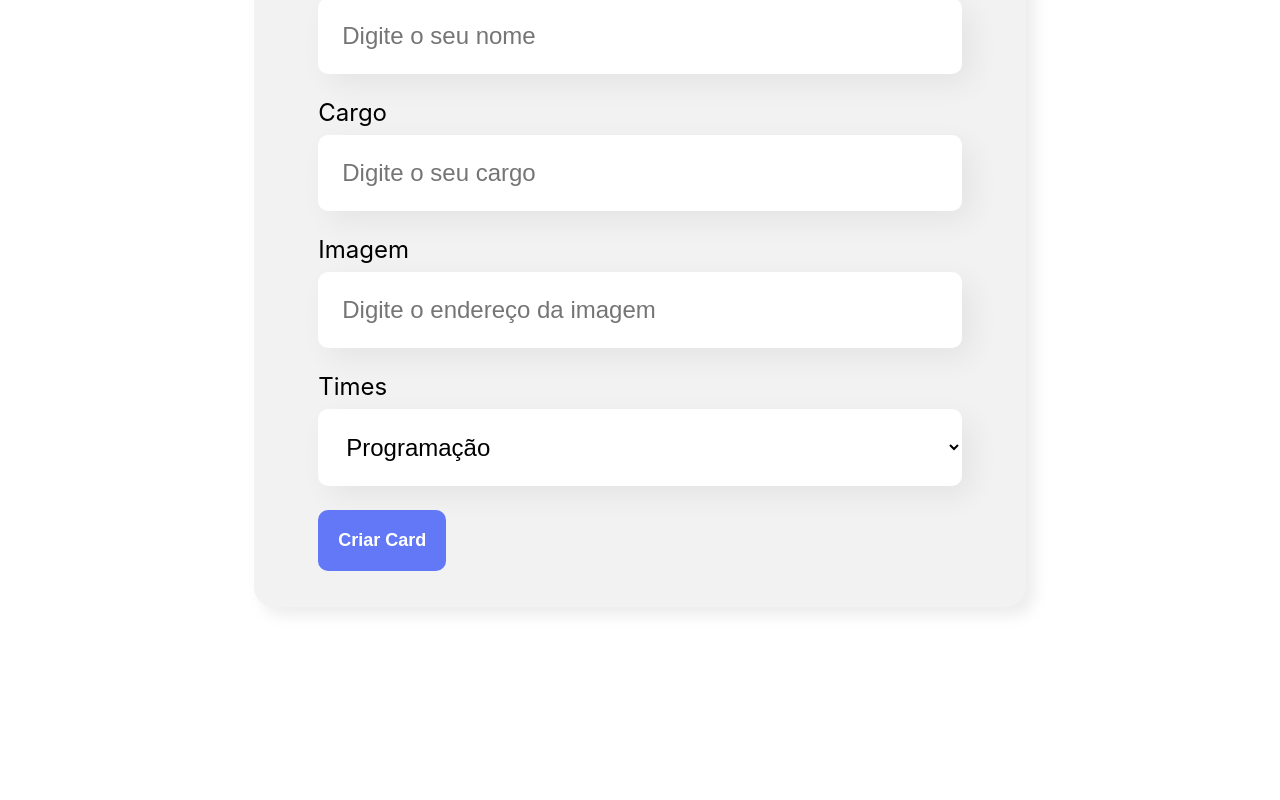
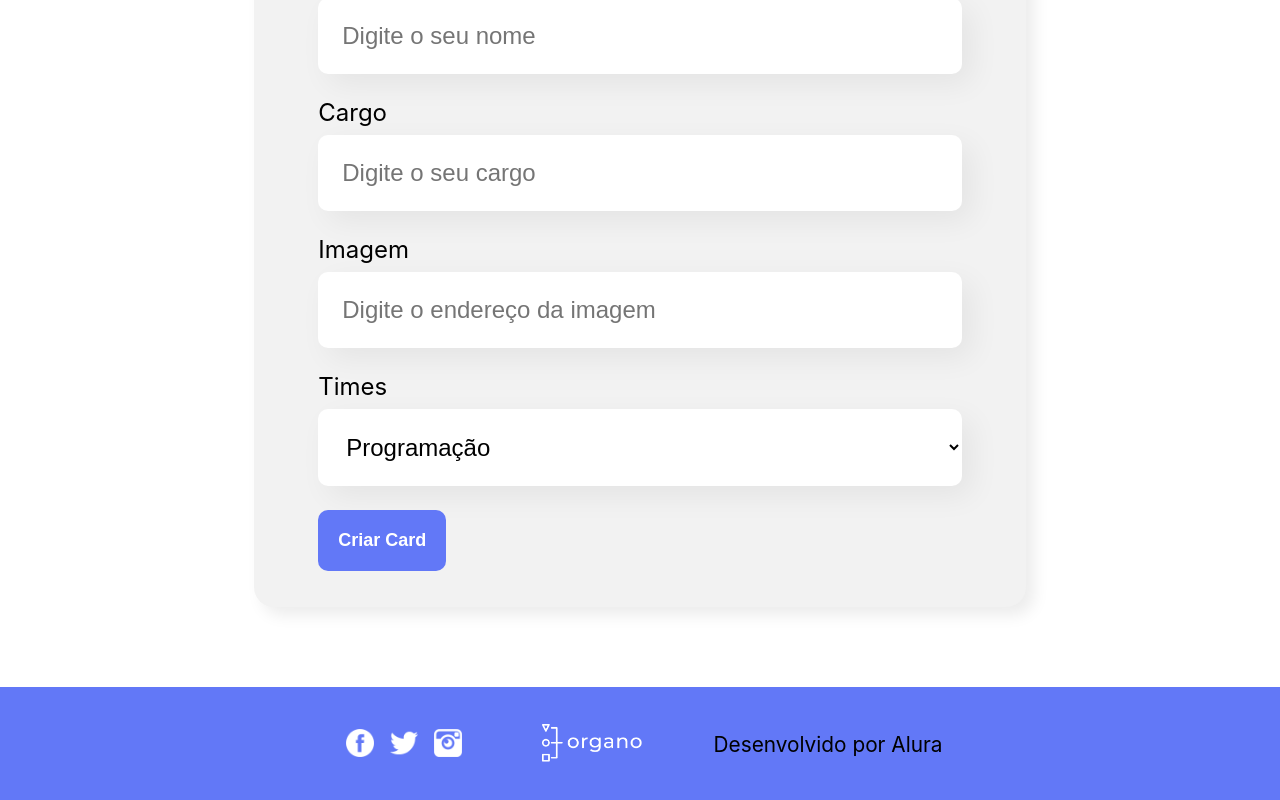
Before and after one commit to Matheus-Pombeiro/organo, a React (Create React App) app: page / in a window 1280 px wide. Shown: the part 729-1529 px from the top of the page. Before the commit the page ends 1416 px from the top, so only its background shows below. Built offline with nearby package versions, Linux system fonts and the light colour scheme.

Commit message:
ADD: footer component

```diff
--- a/src/App.js
+++ b/src/App.js
@@ -2,6 +2,7 @@ import { useState } from 'react';
 import Banner from './components/banner';
 import Formulario from './components/Formulario';
 import Time from './components/Time';
+import Rodape from './components/Rodape';
 
 function App() {
   const times = [
@@ -63,6 +64,7 @@ function App() {
         corSecundaria={time.corSecundaria}
         colaboradores={colaboradores.filter(colaborador => colaborador.time === time.nome)}
       />)}
+      <Rodape />
     </div>
   );
 }
--- /dev/null
+++ b/src/components/Rodape/Rodape.css
@@ -0,0 +1,38 @@
+.footer {
+    margin-top: 52px;
+    padding: 12px 0;
+    background-color: #6278f7;
+    display: flex;
+    justify-content: center;
+    align-items: center;
+    gap: 16px;
+}
+
+.footer .social-medias img {
+    width: 16px;
+    margin: 0 4px;
+}
+
+.footer .logo img {
+    width: 72px;
+}
+
+@media screen and (min-width: 1024px) {
+    .footer {
+        padding: 24px 0;
+        gap: 72px;
+    }
+
+    .footer .social-medias img {
+        width: 28px;
+        margin: 0 8px;
+    }
+
+    .footer .logo img {
+        width: 100px;
+    }
+
+    .footer p {
+        font-size: 1.3rem;
+    }
+}
--- /dev/null
+++ b/src/components/Rodape/index.js
@@ -0,0 +1,21 @@
+import "./Rodape.css";
+
+const Rodape = () => {
+    return (
+        <footer className="footer">
+            <div className="social-medias">
+                <img src="/images/fb.png" alt="Facebook" />
+                <img src="/images/tw.png" alt="Twitter" />
+                <img src="/images/ig.png" alt="Instagram" />
+            </div>
+            <div className="logo">
+                <img src="/images/logo.png" alt="Organo" />
+            </div>
+            <div>
+                <p>Desenvolvido por Alura</p>
+            </div>
+        </footer>
+    )
+};
+
+export default Rodape;
```
